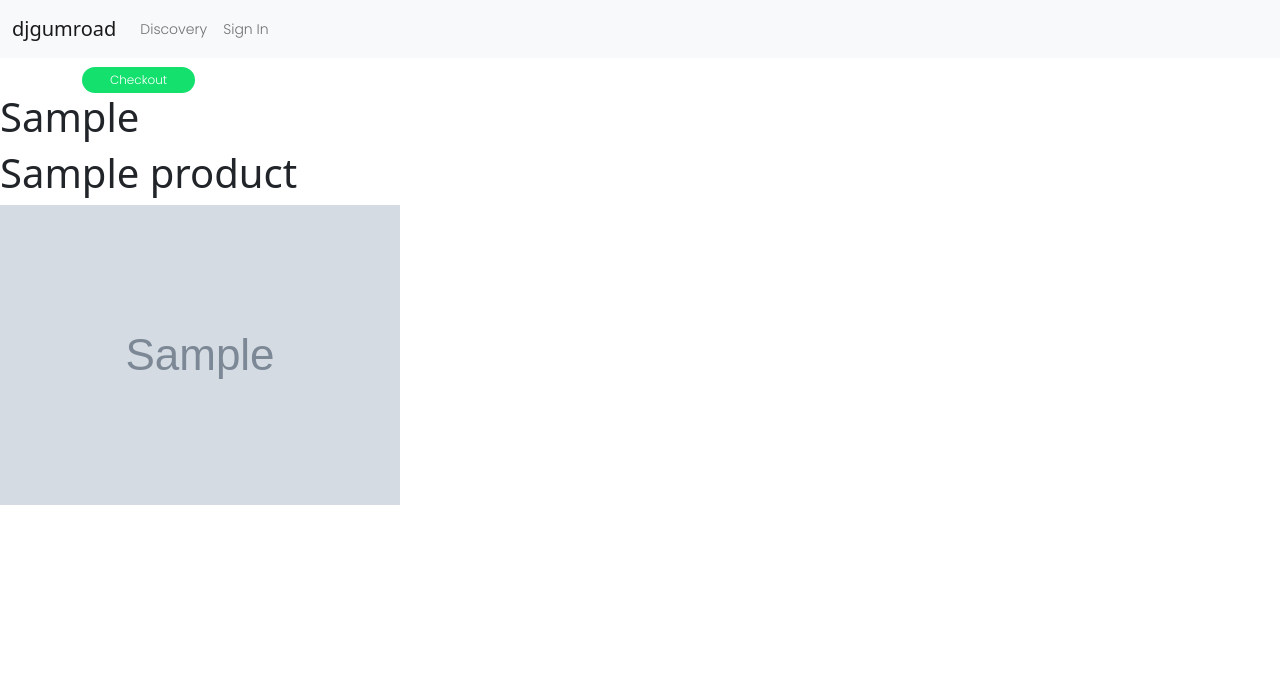
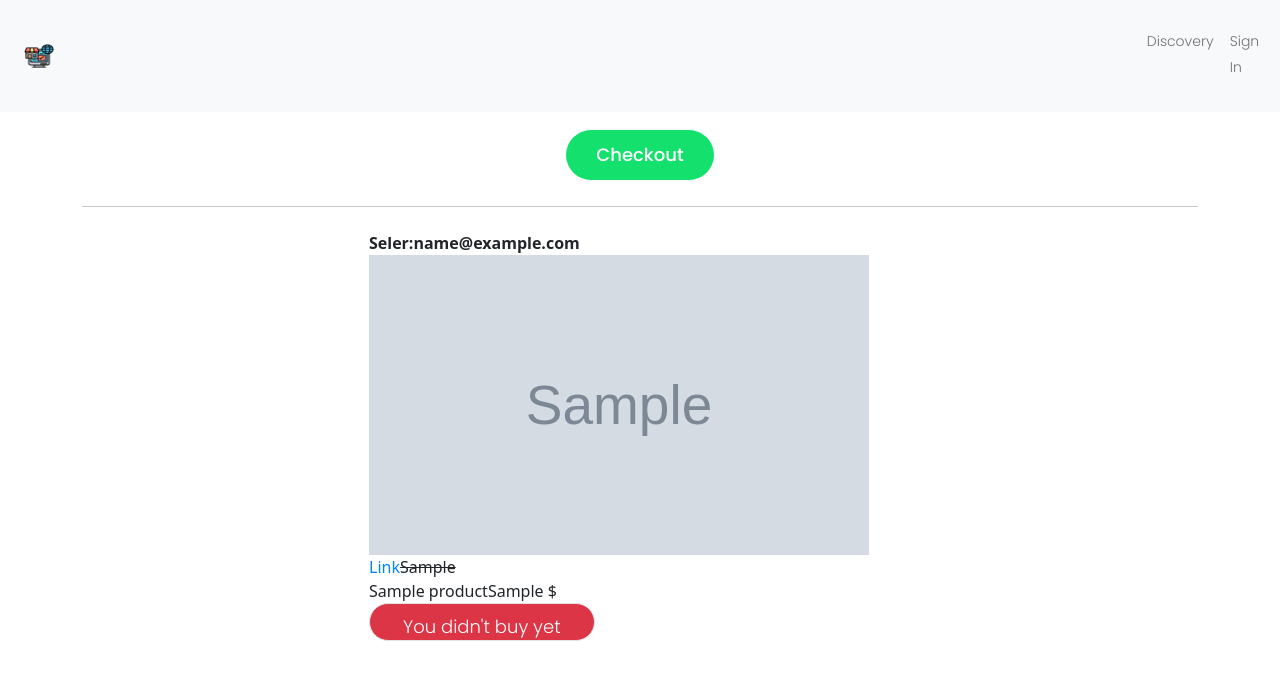
Before and after one commit to Tzur1234/gumroad-clone, a Django app: template djgumroad/templates/product/detail.html in a window 1280 px wide. Shown: the top 680 px of the page. Run offline with Django 4.2, Linux system fonts and the light colour scheme; the template is opened without the code that fills it: most values are stand-ins (such as "Sample title", 1, 10 or a date in 2020); grey boxes marked "Sample" are stand-in pictures; style sheets or scripts are compiled from the project's sources; some libraries are stand-ins or nearby versions.

Commit message:
add additionals improvements

```diff
--- a/config/settings/base.py
+++ b/config/settings/base.py
@@ -138,7 +138,7 @@ AUTHENTICATION_BACKENDS = [
 # https://docs.djangoproject.com/en/dev/ref/settings/#auth-user-model
 AUTH_USER_MODEL = "users.User"
 # https://docs.djangoproject.com/en/dev/ref/settings/#login-redirect-url
-LOGIN_REDIRECT_URL = "/"
+LOGIN_REDIRECT_URL = "/userprofile"
 # https://docs.djangoproject.com/en/dev/ref/settings/#login-url
 LOGIN_URL = "account_login"
 
--- a/config/settings/local.py
+++ b/config/settings/local.py
@@ -11,7 +11,7 @@ SECRET_KEY = env(
     default="0CCoSUJTEfYYgWQ1sWvFIbijlvmEmPKjD2O6FEyAYbYYT1DjuxcJMDHxkICi0QNy",
 )
 # https://docs.djangoproject.com/en/dev/ref/settings/#allowed-hosts
-ALLOWED_HOSTS = ["localhost", "0.0.0.0", "127.0.0.1", '1813-89-139-57-213.eu.ngrok.io']
+ALLOWED_HOSTS = ["localhost", "0.0.0.0", "127.0.0.1", 'c0bf-89-139-57-213.eu.ngrok.io']
 
 # CACHES
 # ------------------------------------------------------------------------------
--- a/djgumroad/static/assets/sass/components/_header.scss
+++ b/djgumroad/static/assets/sass/components/_header.scss
@@ -170,7 +170,7 @@
 // header.alt-bg {
 //     background: url(../images/commerce-tips-2022.jpg) no-repeat center center;
 //     background-size: cover;
-}
+// }
 
 header.video-bg {
     background: #010102;
@@ -275,7 +275,7 @@ header.video-bg {
             top: 0;
             bottom: 0;
             right: 0;
-            background: rgba(0, 0, 0, 0.5);
+            background: rgba(0, 0, 0, 0.00);
             z-index: 1;
         }
     }
--- a/djgumroad/templates/discovery.html
+++ b/djgumroad/templates/discovery.html
@@ -47,11 +47,11 @@
                                             <div class="available_line d-flex flex-row justify-content-start">
                                                 <div>
                                                     {% if product.active %}
-                                                    <a href="#" class="btn btn-success">Available</a>
+                                                    <a href="{{ product.get_absolute_url }}" class="btn btn-success">Available</a>
                                                     {%else%}
                                                     <a href="#" class="btn btn-danger">Not Available</a>
                                                     {% endif %}
-                                                </div>
+                                            </div>
                                                 <div class="sold_stars ml-auto"> <i class="fa fa-star"></i> <i class="fa fa-star"></i> <i class="fa fa-star"></i> <i class="fa fa-star"></i> <i class="fa fa-star"></i> </div>
                                             </div>
                                             <div class="available_bar"><span style="width:17%"></span></div>
--- a/djgumroad/templates/navbar.html
+++ b/djgumroad/templates/navbar.html
@@ -7,7 +7,11 @@
       {% if request.user.is_authenticated %}
         <a class="navbar-brand" href="#"><strong>{{request.user.email}}</strong></a>
       {% else %}
-        <a class="navbar-brand" href="{% url 'home' %}">djgumroad</a>
+        <div class="container">
+          <a class="navbar-brand" href="{% url 'home' %}">
+            <img src="{% static 'images/ecommerce.png' %}" alt="" width="30" height="24">
+          </a>
+        </div>
       {% endif %}
 
       <div class="collapse navbar-collapse" id="navbarSupportedContent">
--- a/djgumroad/templates/product/detail.html
+++ b/djgumroad/templates/product/detail.html
@@ -5,24 +5,74 @@
 {% endblock javascript %}
 
 {% block content %}
-    <div class="d-flex justify-content-between">
+    <div class="d-flex justify-content-evenly">
         {% if request.user == product.user %}
             <a class="btn btn-kickstarter" href="{% url 'products:product-update' product.slug %}"> Update </a>
-            <a class="btn btn-kickstarter" href="{% url 'products:product-delete' pk=product.id %}"> Delete </a>
+            <a class="btn btn-danger" href="{% url 'products:product-delete' pk=product.id %}"> Delete </a>
         {%else%}
-            <form action="{% url 'create-checkout-session' pk=product.id %}" method="POST">
-                {% csrf_token %}
-                <button class="btn btn-kickstarter" type="submit" id="checkout-button">Checkout</button>
-            </form>
+            {% if not has_access %}
+                <form action="{% url 'create-checkout-session' pk=product.id %}" method="POST">
+                    {% csrf_token %}
+                    <button class="btn btn-kickstarter btn-sm " type="submit" id="checkout-button">Checkout</button>
+                </form>
+            {% endif %}
         {% endif %}
     </div>
+    <hr>
+         <div class="d-flex justify-content-center">
+            <div class="col-md-6">
+                <!-- bbb_deals -->
+                <div class="bbb_deals m-2 ">
+                        <div class="bbb_deals_title"><strong>Seler:{{product.user.email}}</strong></div>
+
+                    <div class="bbb_deals_slider_container">
+                        <div class=" bbb_deals_item">
+
+                            <div class="bbb_deals_image">
+                                <a href="{{ product.get_absolute_url }}">
+                                    <img src="{% if product.cover %}{{ product.cover.url }}{% else %}{% static 'images/product-placeholder.png' %}{% endif %}" alt="{{ product.name }}" width="500" height="300">
+                                </a>
+                            </div>
+                            <div class="bbb_deals_content">
+                                <div class="bbb_deals_info_line d-flex flex-row justify-content-start">
+                                    <div class="bbb_deals_item_category"><a href="{{ product.get_absolute_url }}">Link</a></div>
+
+                                    <div class="bbb_deals_item_price_a ml-auto"><strike>{{ product.price.convert_to_dollars }}</strike></div>
+                                </div>
+                                <div class="bbb_deals_info_line d-flex flex-row justify-content-start">
+                                    <div class="bbb_deals_item_name">{{ product.name }}</div><br>
+                                    <div class="bbb_deals_item_price ml-auto">{{ product.convert_to_dollars }} $</div><br>
+
+                                </div>
+                                <div class="available">
+                                    <div class="available_line d-flex flex-row justify-content-start">
+                                        <div>
+                                            {% if has_access %}
+                                                    <p>You have access to this product</p>
+                                                    {% if product.content_url %}
+                                                        <a href="{{ product.content_url }}" target="_blank" rel="nofollow noreferrer" class="btn-kickstarter btn-md" type="button" id="checkout-button">
+                                                            View Content
+                                                        </a>
+                                                    {% endif %}
+                                                    {% if product.content_file %}
+                                                        <a href="{{ product.content_file }}" download class="btn-kickstarter btn-md" type="button" id="checkout-button">
+                                                            View Content
+                                                        </a>
+                                                    {% endif %}
+                                            {%else%}
+                                                    <a href="#" class="btn btn-danger">You didn't buy yet</a>
+                                            {% endif %}
 
 
 
+                                        </div>
+                                    </div>
+                                </div>
+                            </div>
+                        </div>
+                    </div>
+                </div>
+             </div>
+         </div>
 
-
-    </div>
-    <H1>{{ product.convert_to_dollars }}</H1>
-    <H1>{{ product.name }}</H1>
-    <img src="{% if product.cover %}{{ product.cover.url }}{% else %} {% static 'images/product-placeholder.png' %} {% endif %}" alt="{{product.name}}">
 {% endblock content %}
--- a/djgumroad/templates/success.html
+++ b/djgumroad/templates/success.html
@@ -21,7 +21,7 @@
             </main>
             <!-- //   Header Ends -->
 
-            <p class="text-center"><a href="{% url 'discovery' %}" class="btn btn-kickstarter btn-md">Go back to Discovery</a></p>
+            <p class="text-center"><a href="{% url 'user-profile' %}" class="btn btn-kickstarter btn-md">My Profile</a></p>
 
             <p class="text-center"> <a href="{% url 'home' %}" class="btn btn-outline"> ← Back to Home</a> </p>
 
--- a/djgumroad/users/admin.py
+++ b/djgumroad/users/admin.py
@@ -34,3 +34,4 @@ class UserAdmin(auth_admin.UserAdmin):
     )
     list_display = ["username", "name", "is_superuser", 'stripe_customer_id', 'customer_account_id']
     search_fields = ["name"]
+    list_editable = ('stripe_customer_id',)
--- a/djgumroad/users/forms.py
+++ b/djgumroad/users/forms.py
@@ -10,7 +10,6 @@ User = get_user_model()
 class UserAdminChangeForm(admin_forms.UserChangeForm):
     class Meta(admin_forms.UserChangeForm.Meta):
         model = User
-
 
 class UserAdminCreationForm(admin_forms.UserCreationForm):
     """
@@ -25,7 +24,6 @@ class UserAdminCreationForm(admin_forms.UserCreationForm):
             "username": {"unique": _("This username has already been taken.")}
         }
 
-
 class UserSignupForm(SignupForm):
     """
     Form that will be rendered on a user sign up section/screen.
@@ -33,7 +31,6 @@ class UserSignupForm(SignupForm):
     Check UserSocialSignupForm for accounts created from social.
     """
 
-
 class UserSocialSignupForm(SocialSignupForm):
     """
     Renders the form when user has signed up using social accounts.
--- a/djgumroad/users/models.py
+++ b/djgumroad/users/models.py
@@ -10,6 +10,9 @@ from django.conf import settings
 
 stripe.api_key = 'sk_test_51MprlpESXHNK1nmVZs7f7dMBFCKvpSUUI7ir0f9ELX7ed9Xplj3ht4bqCflY23T97tK8X6TwwsEDCURfESNLw5CC00CAVcMBF0'
 
+def create_user_image_profile_path(instance, filename):
+    return f"user_image_profile/{instance.id}/{filename}"
+
 class User(AbstractUser):
     """
     Default custom user model for djgumroad.
@@ -21,6 +24,7 @@ class User(AbstractUser):
     name = CharField(_("Name of User"), blank=True, max_length=255)
     first_name = None  # type: ignore
     last_name = None  # type: ignore
+    image_profile = models.ImageField(upload_to=create_user_image_profile_path, null=True, blank=True)
     stripe_customer_id = models.CharField(max_length=100, null=True, blank=True)
     email = models.EmailField(_("email address"), blank=True, unique=True)
     customer_account_id = models.CharField(max_length=100, null=True, blank=True)
```
Also changed, not shown: djgumroad/products/views.py (+41 -18 lines), djgumroad/templates/my_products.html (+23 -32 lines), djgumroad/templates/pages/home.html (+4 -4 lines), djgumroad/templates/profile.html (+20 -4 lines), djgumroad/static/images/demo.png (added), djgumroad/users/migrations/0008_user_image_profile.py (added), 2 other files.
